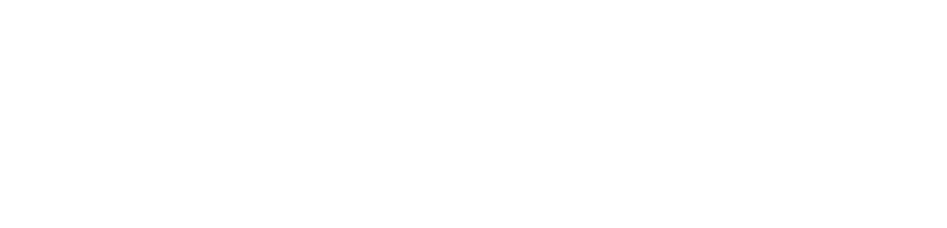
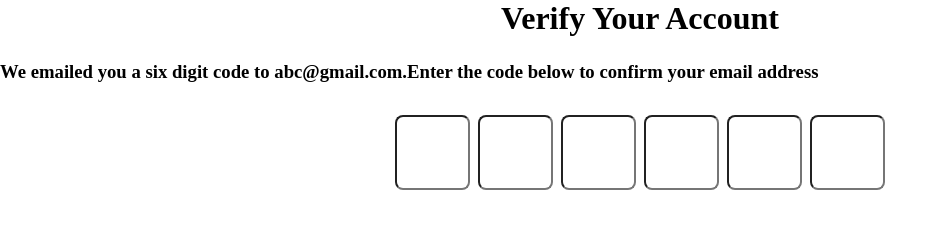
Before and after one commit to acciojob/OTP-ishan09ahmad, a website: page main.html in a window 1280 px wide. Shown: the whole page, without its empty margins (0-947 px from the left). Drawn offline with Linux system fonts and the light colour scheme.

Commit message:
created a submission

```diff
--- a/main.html
+++ b/main.html
@@ -7,7 +7,19 @@
 </head>
 
 <body>
-	<!-- the entire body must be written by student -->
+	<h1 id="verification_heading">Verify Your Account</h1>
+	<h3 class="verification_subtext">We emailed you a six digit code to
+
+		abc@gmail.com.Enter the code below to
+		confirm your email address </h3>
+	<div class="code-container">
+	<input type="text" class="code" maxlength="1">
+		<input type="text" class="code" maxlength="1">
+		<input type="text" class="code" maxlength="1">
+		<input type="text" class="code" maxlength="1">
+		<input type="text" class="code" maxlength="1">
+		<input type="text" class="code" maxlength="1">
+	</div>
     <script type="text/javascript" src="./script.js">
 </script>
 
--- a/script.js
+++ b/script.js
@@ -1 +1,32 @@
-//your JS code here. If required.
+let codesEl=document.querySelectorAll(".code");
+
+codesEl.forEach((code,index)=>
+	{
+	code.addEventListener("input",()=>
+			{
+				if(!/^[0-9]$/.test(code.value))
+		{
+			code.value="";
+			return;
+		}
+				if(code.value.length===1)
+						{
+							if(index<codesEl.length-1)
+							{
+								codesEl[index+1].focus();
+							}
+						}
+
+			});
+
+		code.addEventListener("keydown",(e)=>
+			{
+				if(e.key=="Backspace")
+				{
+					if(code.value=="" && index>0 )
+					{
+						codesEl[index-1].focus();
+					}
+				}
+			})
+	})
--- a/styles.css
+++ b/styles.css
@@ -1 +1,29 @@
-/*  your css code here. If applicable */
+*{
+	margin:0;
+	padding:0;
+	box-sizing:border-box;
+
+}
+h1{
+	text-align:center;
+	margin-bottom:1.5rem;
+}
+.code-container
+{
+width:100%;
+display:flex;
+align-items:center;
+justify-content:center;
+gap:.5rem;
+	margin-top:2rem;
+}
+.code
+{
+    padding:8px;
+	width:75px;
+	height:75px;
+	border-radius:.5rem;
+	font-size:2.5rem;
+	text-align:center
+
+}
```
